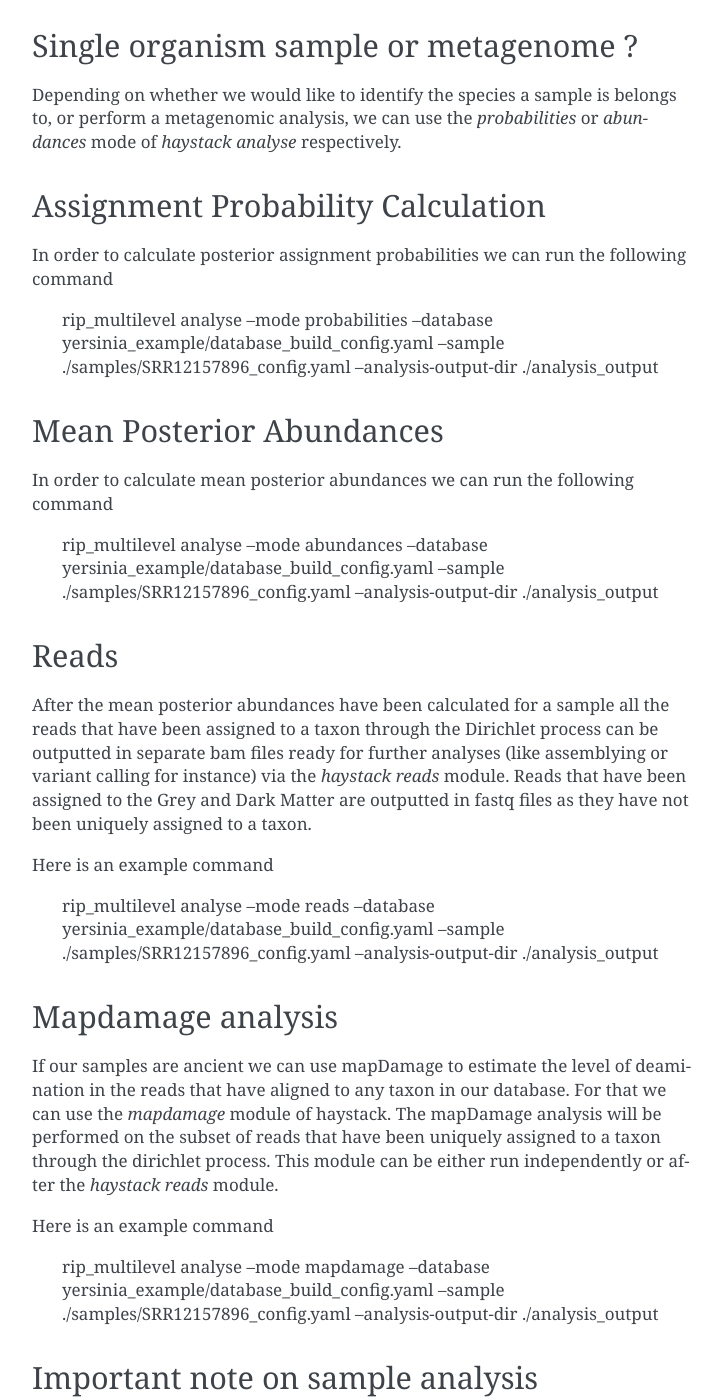
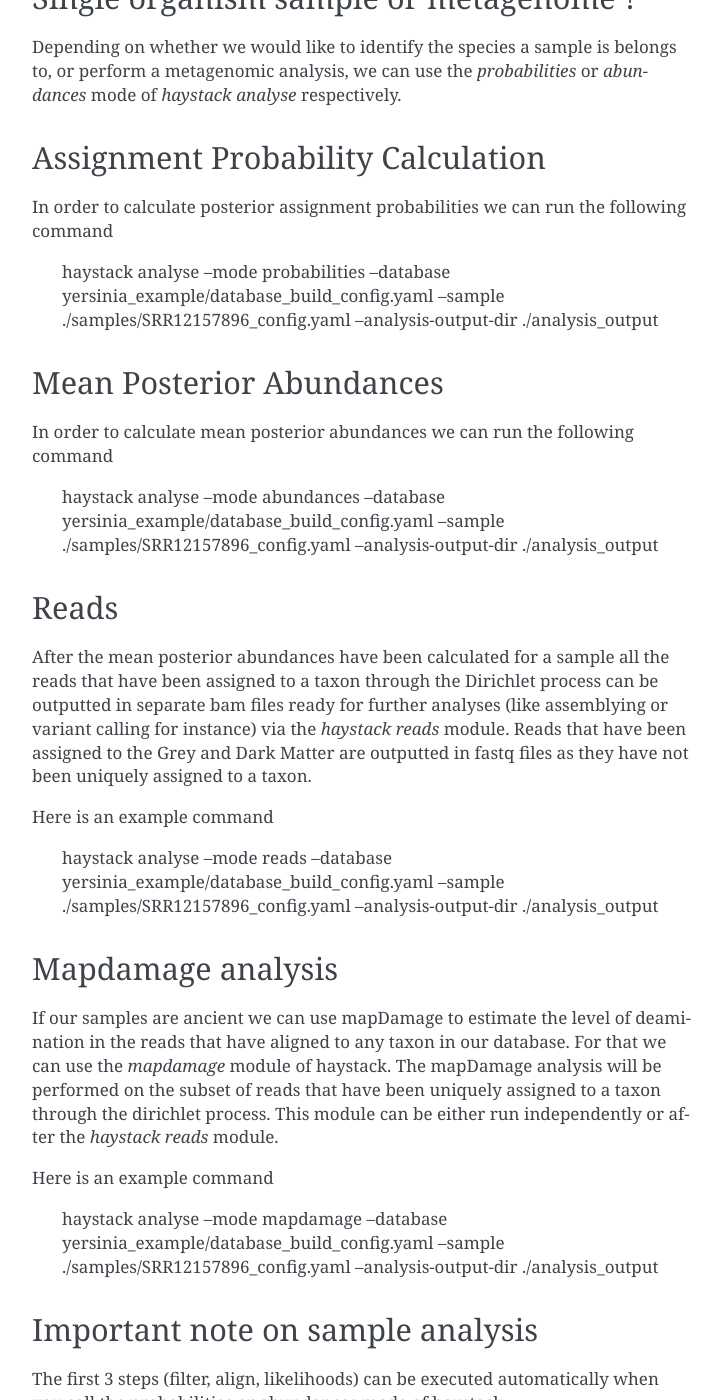
Before and after one commit to antonisdim/haystac, a Sphinx documentation site: the page built from docs/index.rst, in a window 1280 px wide and 1400 px high, scrolled down 6708 px. Shown: the whole window, without its empty margins (388-1108 px from the left). Built offline with Sphinx 7.4.7, drawn with Linux system fonts in a browser that asks for light colours; some of the changed text lies outside the part shown.

Commit message:
more renaming

```diff
--- a/docs/index.rst
+++ b/docs/index.rst
@@ -59,7 +59,7 @@ After deciding what taxa we would like to include in our database we need to con
 
 For example if we would like to build a database of the complete genomes of the species of the Yersinia genus we can use the following command
 
-    rip_multilevel database --query '("Yersinia"[Organism] OR "Yersinia"[Organism]) AND "complete genome"[All Fields]' --db-output ./yersinia_example
+    haystack database --query '("Yersinia"[Organism] OR "Yersinia"[Organism]) AND "complete genome"[All Fields]' --db-output ./yersinia_example
 
 For each species (or any other user defined taxonomic rank), the longest sequence per taxon will be used to populate our database.
 
@@ -68,7 +68,7 @@ Representative RefSeq species
 
 When constructing a database there is always the option to include the species of the Representative RefSeq database as well. All you need to do is include the corresponding flag in your command.
 
-    rip_multilevel database --query '("Yersinia"[Organism] OR "Yersinia"[Organism]) AND "complete genome"[All Fields]' --db-output ./yersinia_example --refseq-rep True
+    haystack database --query '("Yersinia"[Organism] OR "Yersinia"[Organism]) AND "complete genome"[All Fields]' --db-output ./yersinia_example --refseq-rep True
 
 Providing custom accessions
 ---------------------------
@@ -82,7 +82,7 @@ Here is an example of such a file:
 
 The we can simply run the following command
 
-    rip_multilevel database --query '("Yersinia"[Organism] OR "Yersinia"[Organism]) AND "complete genome"[All Fields]' --db-output ./yersinia_example --accessions acc_example.txt
+    haystack database --query '("Yersinia"[Organism] OR "Yersinia"[Organism]) AND "complete genome"[All Fields]' --db-output ./yersinia_example --accessions acc_example.txt
 
 Providing custom sequences
 --------------------------
@@ -95,7 +95,7 @@ Here is an example of such a file:
 
 The we can simply run the following command
 
-    rip_multilevel database --query '("Yersinia"[Organism] OR "Yersinia"[Organism]) AND "complete genome"[All Fields]' --db-output ./yersinia_example --sequences seq_example.txt
+    haystack database --query '("Yersinia"[Organism] OR "Yersinia"[Organism]) AND "complete genome"[All Fields]' --db-output ./yersinia_example --sequences seq_example.txt
 
 Combinations
 ------------
@@ -122,8 +122,8 @@ If mode `fetch` is run first the mode `index` should be run subsequently, and no
 
 Here is an example of building a database in two steps instead of one
 
-    rip_multilevel database --mode fetch --query '("Yersinia"[Organism] OR "Yersinia"[Organism]) AND "complete genome"[All Fields]' --db-output ./yersinia_example
-    rip_multilevel database --mode build --db-output ./yersinia_example
+    haystack database --mode fetch --query '("Yersinia"[Organism] OR "Yersinia"[Organism]) AND "complete genome"[All Fields]' --db-output ./yersinia_example
+    haystack database --mode build --db-output ./yersinia_example
 
 Building a mitochondrial DNA database
 -------------------------------------
@@ -141,7 +141,7 @@ If you have SE or already collapsed reads you only need to specify a file path f
 
 Here is an example of downloading reads from the SRA, trimming sequencing adapters and collapsing reads.
 
-    rip_multilevel sample --sra SRR12157896 --collapse --sample-output-dir samples
+    haystack sample --sra SRR12157896 --collapse --sample-output-dir samples
 
 Sample configuration yaml file
 --------------------------------
@@ -160,7 +160,7 @@ The first step for the sample analysis is to filter in all the reads that align
 
 Here is an example command
 
-    rip_multilevel analyse --mode filter --database yersinia_example/database_build_config.yaml --sample ./samples/SRR12157896_config.yaml --analysis-output-dir ./analysis_output
+    haystack analyse --mode filter --database yersinia_example/database_build_config.yaml --sample ./samples/SRR12157896_config.yaml --analysis-output-dir ./analysis_output
 
 Database Alignments
 -------------------
@@ -169,14 +169,14 @@ After we have filtered our libraries we can align the filtered reads against all
 
 For example
 
-    rip_multilevel analyse --mode align --database yersinia_example/database_build_config.yaml --sample ./samples/SRR12157896_config.yaml --analysis-output-dir ./analysis_output
+    haystack analyse --mode align --database yersinia_example/database_build_config.yaml --sample ./samples/SRR12157896_config.yaml --analysis-output-dir ./analysis_output
 
 Likelihood calculation
 ----------------------
 
 After all the metagenomic individual alignments have been competed, the number of transitions and transversions will be calculated for every read that has aligned against any of the reference genomes in our database. Then the likelihoods and posterior probabilities for each read being sampled for a given reference genome will be calculated. For this step we can use the `likelihoods` mode of `haystack analyse`.
 
-    rip_multilevel analyse --mode likelihoods --database yersinia_example/database_build_config.yaml --sample ./samples/SRR12157896_config.yaml --analysis-output-dir ./analysis_output
+    haystack analyse --mode likelihoods --database yersinia_example/database_build_config.yaml --sample ./samples/SRR12157896_config.yaml --analysis-output-dir ./analysis_output
 
 Important Note on the Dirichlet Assignment provess during Likelihood calculation
 --------------------------------------------------------------------------------
@@ -193,14 +193,14 @@ Assignment Probability Calculation
 
 In order to calculate posterior assignment probabilities we can run the following command
 
-    rip_multilevel analyse --mode probabilities --database yersinia_example/database_build_config.yaml --sample ./samples/SRR12157896_config.yaml --analysis-output-dir ./analysis_output
+    haystack analyse --mode probabilities --database yersinia_example/database_build_config.yaml --sample ./samples/SRR12157896_config.yaml --analysis-output-dir ./analysis_output
 
 Mean Posterior Abundances
 -------------------------
 
 In order to calculate mean posterior abundances we can run the following command
 
-    rip_multilevel analyse --mode abundances --database yersinia_example/database_build_config.yaml --sample ./samples/SRR12157896_config.yaml --analysis-output-dir ./analysis_output
+    haystack analyse --mode abundances --database yersinia_example/database_build_config.yaml --sample ./samples/SRR12157896_config.yaml --analysis-output-dir ./analysis_output
 
 Reads
 -----
@@ -209,7 +209,7 @@ After the mean posterior abundances have been calculated for a sample all the re
 
 Here is an example command
 
-    rip_multilevel analyse --mode reads --database yersinia_example/database_build_config.yaml --sample ./samples/SRR12157896_config.yaml --analysis-output-dir ./analysis_output
+    haystack analyse --mode reads --database yersinia_example/database_build_config.yaml --sample ./samples/SRR12157896_config.yaml --analysis-output-dir ./analysis_output
 
 Mapdamage analysis
 ------------------
@@ -218,7 +218,7 @@ If our samples are ancient we can use mapDamage to estimate the level of deamina
 
 Here is an example command
 
-    rip_multilevel analyse --mode mapdamage --database yersinia_example/database_build_config.yaml --sample ./samples/SRR12157896_config.yaml --analysis-output-dir ./analysis_output
+    haystack analyse --mode mapdamage --database yersinia_example/database_build_config.yaml --sample ./samples/SRR12157896_config.yaml --analysis-output-dir ./analysis_output
 
 Important note on sample analysis
 ---------------------------------
@@ -240,7 +240,7 @@ haystack config
     -e , --email          Email address for NCBI identification. Mandatory.
     -gc , --genome-cache-folder
                           Path where all the genomes that are downloaded and/or
-                          used by haystack are being stored. (default ~/rip_genomes/)
+                          used by haystack are being stored. (default ~/haystack/cache/)
     -b , --batchsize      Batchsize for fetching records from NCBI <int>
                           (default: 5)
     -mp , --mismatch-probability
--- a/setup.py
+++ b/setup.py
@@ -24,7 +24,7 @@ setuptools.setup(
     include_package_data=True,
     entry_points="""
       [console_scripts]
-      haystack = haystack.haystack:Rip
+      haystack = haystack.haystack:haystack
       """,
     classifiers=["Programming Language :: Python :: 3", "License :: MIT License"],
     license="MIT",
```
